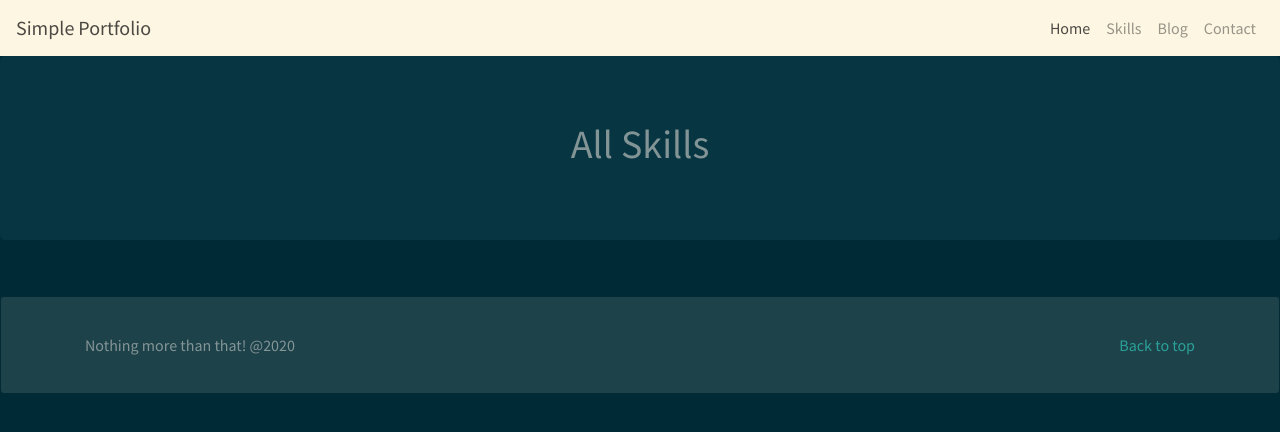
After one commit to nilldiggonto/Portfolio_with_Django, a Django app: page /skill/ in a window 1280 px wide. The commit adds this page. Shown: the top 432 px of the page. Run offline with Django 3.2, Linux system fonts and the light colour scheme; data that the repository does not hold is empty; some libraries are stand-ins or nearby versions.

Commit message:
skill_app_done

```diff
--- a/info/models.py
+++ b/info/models.py
@@ -2,5 +2,9 @@ from django.db import models
 
 # Create your models here.
 class Skill(models.Model):
-    images =  models.ImageField(upload_to='skill/')
+    images  = models.ImageField(upload_to='skill/')
     summary = models.CharField(max_length=200)
+    score   = models.IntegerField(default=10)
+
+    def __str__(self):
+        return self.summary
--- a/info/templates/info/home.html
+++ b/info/templates/info/home.html
@@ -15,4 +15,8 @@
     </div>
   </section>
 
+  <div class="card">
+      <img src="https://images.unsplash.com/photo-1494587351196-bbf5f29cff42?ixlib=rb-1.2.1&ixid=eyJhcHBfaWQiOjEyMDd9&auto=format&fit=crop&w=751&q=80" class="img-fluid" alt="">
+  </div>
+
 {% endblock %}
--- /dev/null
+++ b/info/templates/info/skill.html
@@ -0,0 +1,37 @@
+{% extends 'base.html' %}
+
+{% block content %}
+
+<section class="jumbotron text-center">
+    <div class="container">
+      <h1>All Skills</h1>
+      <!-- <p class="lead text-muted">Something short and leading about the collection below—its contents, the creator, etc. Make it short and sweet, but not too short so folks don’t simply skip over it entirely.</p> -->
+
+    </div>
+  </section>
+
+  <div class="container mb-4">
+      <div class="row">
+          {% for skill in skills %}
+          <!--loop will start-->
+          <div class="col-md-4">
+            <div class="card">
+                <div class="card-header text-center">
+                    <h4>{{ skill.summary}}</h4>
+                </div>
+                <div class="card-body text-center">
+                    <img src="{{skill.images.url}}" alt="" style="max-width: 100%; height: 150px;">
+                </div>
+                <div class="card-footer">
+                    <div class="progress">
+                        <div class="progress-bar" role="progressbar" style="width: {{skill.score}}%;" aria-valuenow="25" aria-valuemin="0" aria-valuemax="100">{{skill.score}}%</div>
+                      </div>
+                </div>
+            </div>
+          </div>
+          <!--Loop will end-->
+          {% endfor %}
+      </div>
+  </div>
+
+{% endblock %}
--- a/info/views.py
+++ b/info/views.py
@@ -1,5 +1,15 @@
 from django.shortcuts import render
+from .models import Skill
 
 # Create your views here.
 def home(request):
     return render(request,'info/home.html')
+
+
+def all_skills(request):
+    skills = Skill.objects.all
+    context= {
+        'skills':skills,
+        'value':80,
+    }
+    return render(request,'info/skill.html',context)
--- a/my_portfolio/urls.py
+++ b/my_portfolio/urls.py
@@ -21,5 +21,6 @@ import info.views
 urlpatterns = [
     path('admin/', admin.site.urls),
     path('',info.views.home,name='homepage'),
+    path('skill/',info.views.all_skills,name='skillpage'),
 
 ]+static(settings.MEDIA_URL, document_root = settings.MEDIA_ROOT)
--- a/templates/base.html
+++ b/templates/base.html
@@ -64,7 +64,9 @@
 
 
       <!--Footer-->
-      <footer class="text-muted">
+     <div class="card">
+         <div class="card-body">
+            <footer class="text-muted mt-3 ">
                 <div class="container">
                   <p class="float-right">
                     <a href="#">Back to top</a>
@@ -74,6 +76,8 @@
                 </div>
               </footer>
 
+         </div>
+     </div>
 
 
 
```
Also changed, not shown: info/migrations/0003_skill_score.py (added). Lines whose indentation alone changed are shown as unchanged.
